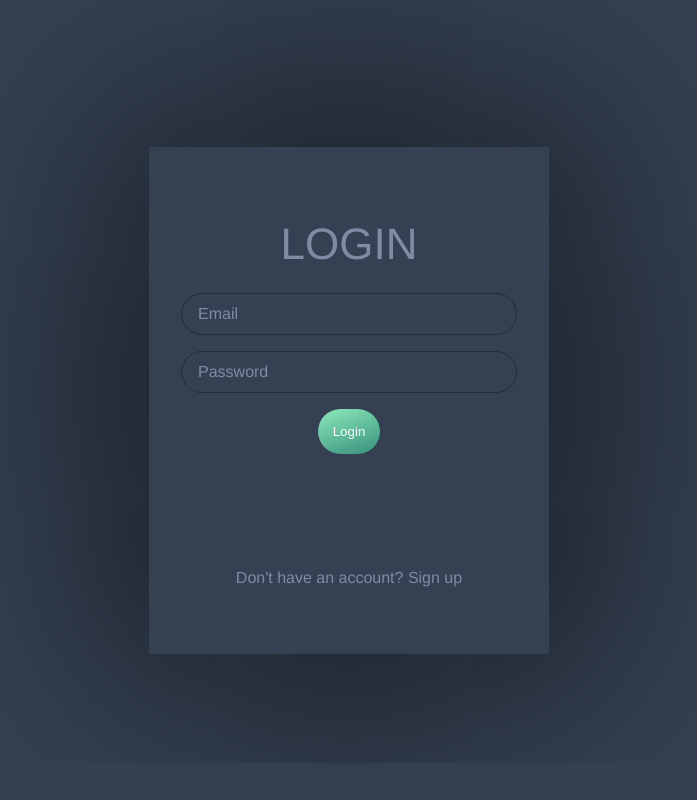
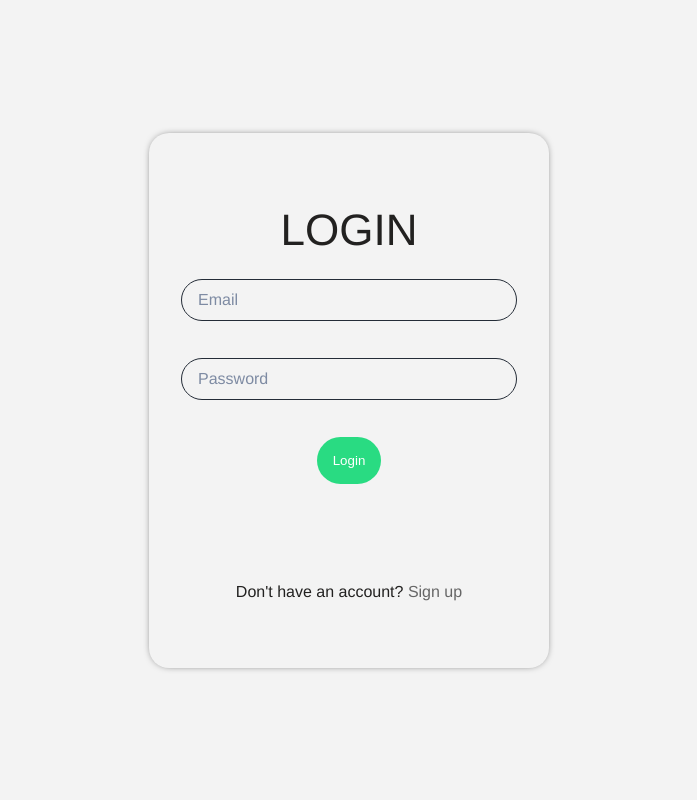
Before and after one commit to romanortynskyi/bookmark-app-fe, a Vue app: page /login in a window 1280 px wide. Shown: the whole page, without its empty margins (291-988 px from the left). Built offline with nearby package versions, Linux system fonts and the light colour scheme.

Commit message:
Fixed login form ui, added validation

```diff
--- a/src/assets/main.css
+++ b/src/assets/main.css
@@ -8,7 +8,7 @@
 a,
 .green {
   text-decoration: none;
-  color: hsla(160, 100%, 37%, 1);
+  color: rgb(0, 167, 111);
   transition: 0.4s;
 }
 
@@ -22,7 +22,7 @@ li {
 
 @media (hover: hover) {
   a:hover {
-    background-color: hsla(160, 100%, 37%, 0.2);
+    color: rgb(0, 167, 111);
   }
 }
 
--- a/src/components/Button.vue
+++ b/src/components/Button.vue
@@ -26,13 +26,28 @@ export default {
 
 <style scoped>
 button {
-  background-image: linear-gradient(160deg, #8ceabb 0%, #378f7b 100%);
+  background-color: #29db82;
+  transition: all .2s linear;
   color: #fff;
   outline: none;
   border: none;
   border-radius: 999px;
   padding: 15px;
   cursor: pointer;
+  margin-bottom: 6rem;
+  border: 1px solid transparent;
+}
+
+button:disabled {
+  background-color: #8ceabb;
+}
+
+button:hover {
+  background-color: #378f7b;
+}
+
+button:focus {
+  border: 1px solid #098d6e;
 }
 
 </style>
--- a/src/components/Input.vue
+++ b/src/components/Input.vue
@@ -10,6 +10,9 @@ export default {
     modelValue: {
       type: String,
     },
+    error: {
+      type: String,
+    },
   },
   methods: {
     handleInput(e) {
@@ -20,17 +23,22 @@ export default {
 </script>
 
 <template>
-  <div class="form__field">
+  <div class="input-container">
     <input
       :type="type"
       :placeholder="placeholder"
       :value="modelValue"
       @input="handleInput"
     >
+    <span>{{ this.error }}</span>
   </div>
 </template>
 
 <style scoped>
+.input-container {
+
+}
+
 input {
   border: 1px solid #242c37;
   border-radius: 999px;
@@ -40,14 +48,23 @@ input {
   outline: 0;
   padding: 0.5rem 1rem;
   width: 100%;
+  margin-bottom: 8px;
 }
 
 input::placeholder {
   color: #7e8ba3;
 }
 
-.form__field {
-  margin-bottom: 1rem;
+input:focus {
+  border-color: #098d6e;
+}
+
+span {
+  display: block;
+  color: red;
+  font-size: 14px;
+  height: 21px;
+  margin-bottom: 8px;
 }
 
 </style>
--- a/src/views/LoginView.vue
+++ b/src/views/LoginView.vue
@@ -1,11 +1,20 @@
 <script>
-import { RouterLink } from 'vue-router'
+import Input from '../components/Input.vue'
+import Button from '../components/Button.vue'
 
 export default {
+  components: {
+    Input,
+    Button,
+},
   data() {
     return {
       email: '',
       password: '',
+
+      emailError: null,
+      passwordError: null,
+
       isFetching: false,
     }
   },
@@ -38,6 +47,37 @@ export default {
       this.$router.replace('/')
     }
   },
+  watch: {
+    email(newEmail) {
+      if (newEmail.length === 0) {
+        this.emailError = 'Email should not be empty'
+        return
+      }
+
+      const regexp = /^[\w-\.]+@([\w-]+\.)+[\w-]{2,4}$/
+      const isValid = regexp.test(newEmail)
+
+      if(!isValid) {
+        this.emailError = 'Email should be a valid email'
+        return
+      }
+
+      this.emailError = null
+    },
+    password(newPassword) {
+      if (newPassword.length === 0) {
+        this.passwordError = 'Password should not be empty'
+        return
+      }
+
+      if (newPassword.length < 6) {
+        this.passwordError = 'Password should be at least 6 characters long'
+        return
+      }
+
+      this.passwordError = null
+    },
+  },
 }
 </script>
 
@@ -48,17 +88,10 @@ export default {
         <h2>Login</h2>
 
         <form class="form" @submit.prevent="onSubmit">
-          <div class="form__field">
-            <input type="email" placeholder="Email" v-model="email">
-          </div>
+          <Input type="email" placeholder="Email" v-model="email" :error="emailError" />
+          <Input type="password" placeholder="Password" v-model="password" :error="passwordError" />
 
-          <div class="form__field">
-            <input type="password" placeholder="Password" v-model="password">
-          </div>
-
-          <div class="form__field">
-            <button type="submit">Login</button>
-          </div>
+          <Button text="Login" type="submit" />
         </form>
 
         <p>
@@ -72,8 +105,10 @@ export default {
 
 <style scoped>
 .container {
-  background-color: #354152;
-  color: #7e8ba3;
+  background-color: #f3f3f3;
+  /* background-color: #354152; */
+  /* color: #7e8ba3; */
+  color: #222120;
   font: 300 1rem/1.5 Helvetica Neue, sans-serif;
 
   min-height: 100%;
@@ -82,36 +117,14 @@ export default {
   align-items: center;
 }
 
-.align {
-  align-items: center;
-  display: flex;
-  flex-direction: row;
-}
-
-.align__item--start {
-  align-self: flex-start;
-}
-
-.align__item--end {
-  align-self: flex-end;
-}
-
-.site__logo {
-  margin-bottom: 2rem;
-}
-
 input {
   border: 0;
   font: inherit;
-  color: #7e8ba3;
+  color: #222120;
 }
 
 input::placeholder {
-  color: #7e8ba3;
-}
-
-.form__field {
-  margin-bottom: 1rem;
+  color: #666;
 }
 
 .form input {
@@ -143,11 +156,12 @@ svg {
 }
 
 a {
-  color: #7e8ba3;
+  color: #666;
 }
 
 .register {
-  box-shadow: 0 0 250px #000;
+  box-shadow: 0px 0px 8px -4px #000000;
+  border-radius: 20px;
   text-align: center;
   padding: 4rem 2rem;
 }
@@ -158,15 +172,4 @@ a {
   background-color: transparent;
 }
 
-.register button {
-  background-image: linear-gradient(160deg, #8ceabb 0%, #378f7b 100%);
-  color: #fff;
-  margin-bottom: 6rem;
-  outline: none;
-  border: none;
-  border-radius: 999px;
-  padding: 15px;
-  cursor: pointer;
-}
-
 </style>
```
